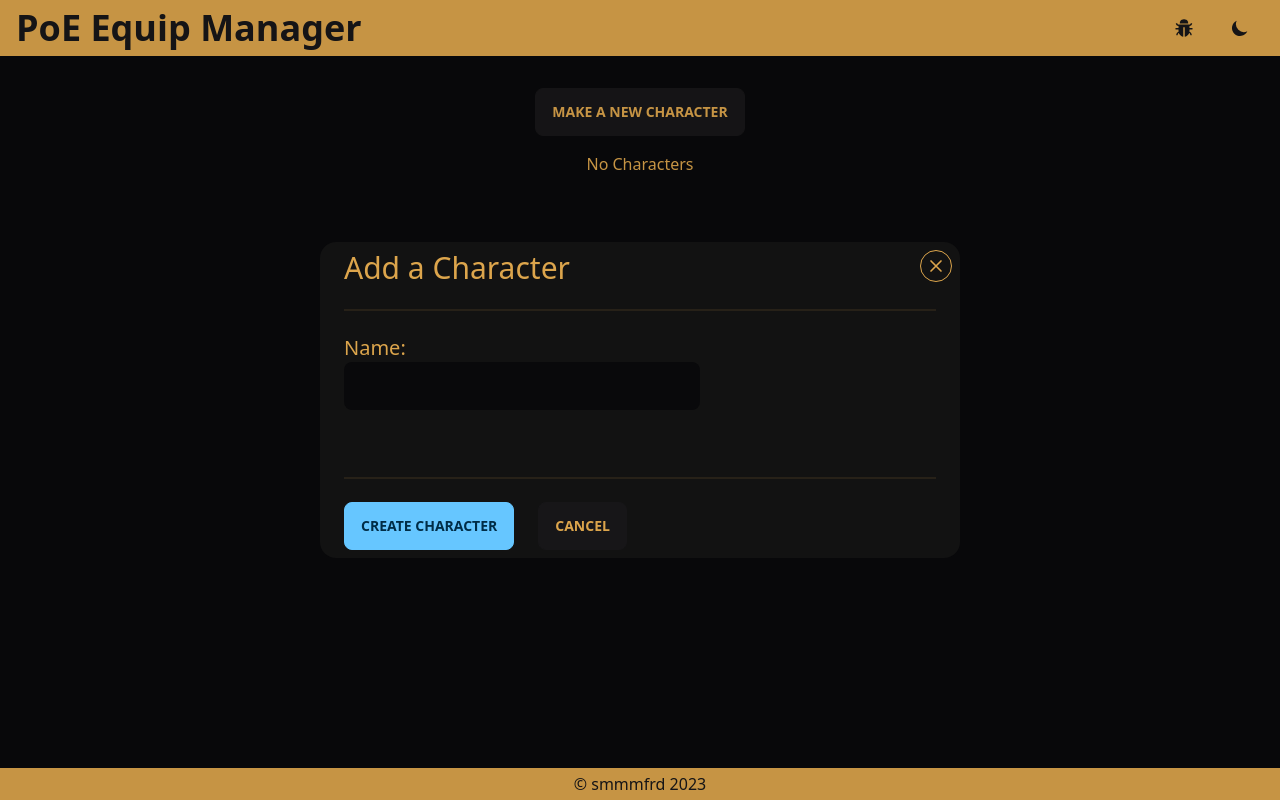
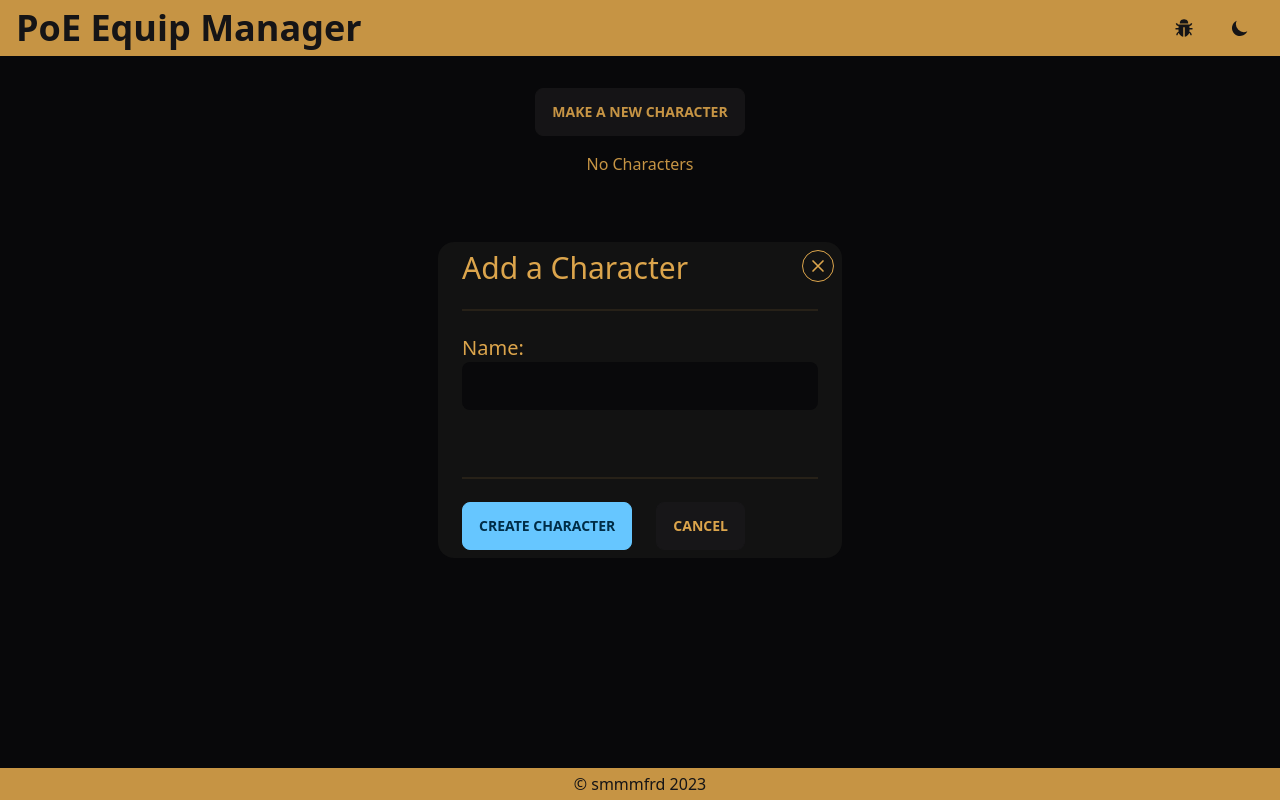
Before and after one commit to smmmfrd/poe-equip-manager, a React (Vite) app: page / in a window 1280 px wide. Both pictures are taken after a click on the button "MAKE A NEW CHARACTER". Built offline with nearby package versions, Linux system fonts and the light colour scheme.

Commit message:
Character Create Menu Styling Fix

```diff
--- a/src/components/CharacterSelect.jsx
+++ b/src/components/CharacterSelect.jsx
@@ -87,7 +87,7 @@ export default function CharacterSelect({ characterChosen }) {
 
 	return (
 		<>
-			<dialog ref={createMenu} className="w-1/2 rounded-2xl relative py-2 px-6">
+			<dialog ref={createMenu} className="max-w-md rounded-2xl relative py-2 px-6">
 				{/* CLOSE BUTTON */}
 				<button
 					title="Cancel"
```
